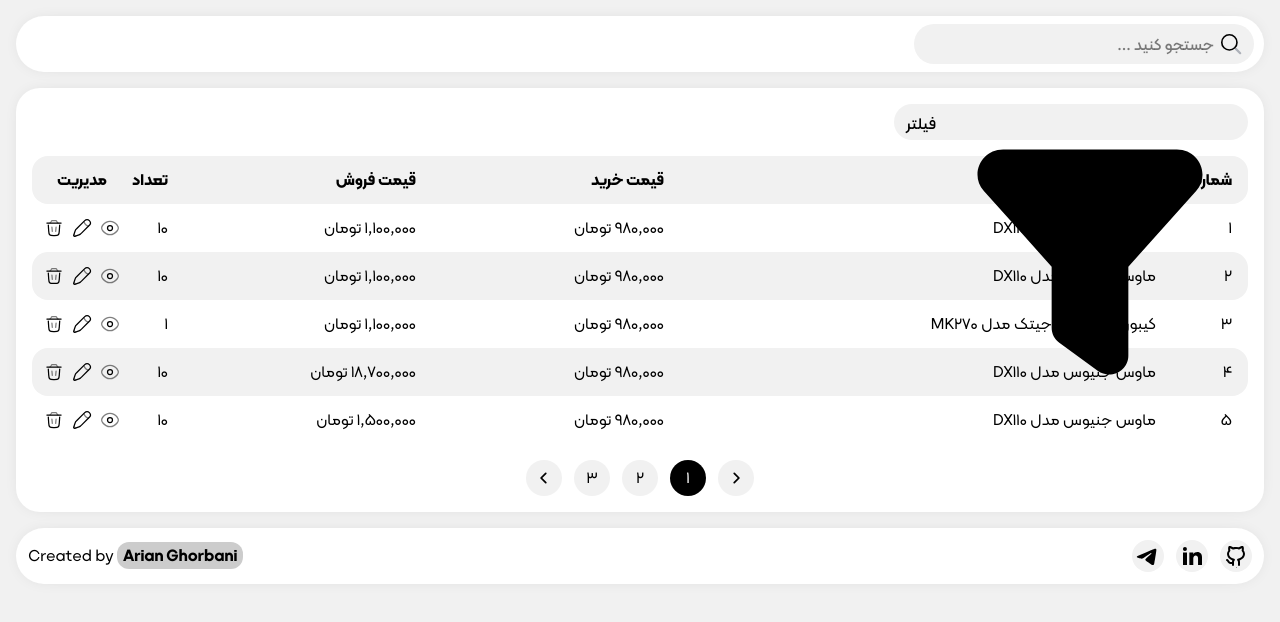
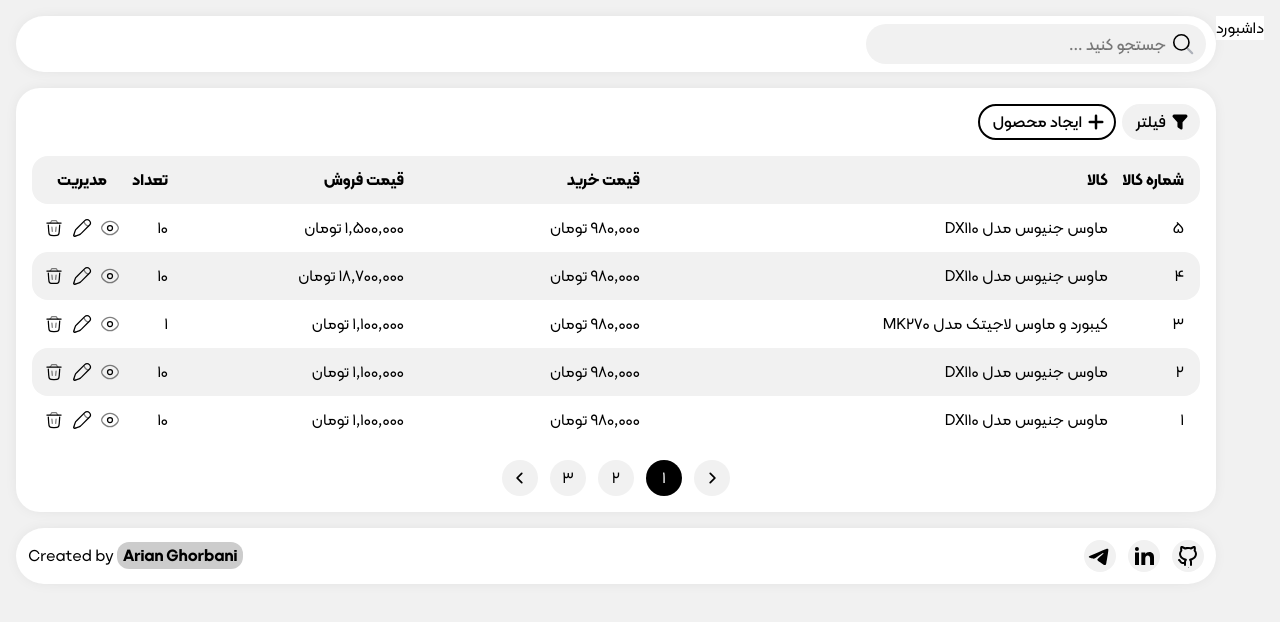
Before and after one commit to arian-ghorbani/AvangDashboard, a React (Vite) app: page / in a window 1280 px wide. Shown: the top 622 px of the page. Built offline with nearby package versions, Linux system fonts and the light colour scheme.

Commit message:
Feat: creat new product button

```diff
--- a/public/css/style.css
+++ b/public/css/style.css
@@ -54,6 +54,10 @@
     @apply p-4 font-kalameh-regular text-size-description bg-basebackground;
   }
 
+  #root {
+    @apply h-dvh;
+  }
+
   /** ----- Header ----- */
   .export-btn,
   .import-btn {
@@ -62,12 +66,14 @@
 
   /** ----- Main ----- */
   /*? ----- Filter ----- */
-  .filter-button {
-    @apply font-kalameh-medium bg-basebackground text-primary-text rounded-full cursor-pointer transition-colors duration-300 hover:bg-black hover:text-white active:bg-black active:text-white active:[&_path]:fill-white;
+  .filter-button,
+  .add-new-product-btn {
+    @apply size-9 p-2 flex items-center justify-center gap-x-1 font-kalameh-medium text-primary-text border-2 border-solid border-transparent rounded-full cursor-pointer transition-colors duration-300 md:w-fit md:pl-3 hover:!bg-black hover:text-white active:!bg-black active:text-white;
   }
 
-  .filter-button path {
-    @apply transition-colors duration-300 hover:fill-white;
+  .filter-button svg,
+  .add-new-product-btn svg {
+    @apply size-4.5 transition-colors duration-300 lg:size-5;
   }
 
   /*? ----- Table ----- */
--- /dev/null
+++ b/src/components/AddNewProduct.jsx
@@ -0,0 +1,20 @@
+function AddNewProduct({ children }) {
+  return (
+    <button type="button" className="add-new-product-btn border-black">
+      <span>
+        <svg xmlns="http://www.w3.org/2000/svg" viewBox="0 0 16 16">
+          <path
+            fill="currentColor"
+            d="M9 3a1 1 0 0 0-2 0v4H3a1 1 0 0 0 0 2h4v4a1 1 0 0 0 2 0V9h4a1 1 0 0 0 0-2H9z"
+          />
+        </svg>
+      </span>
+
+      <span className="hidden md:inline-flex md:items-center md:justify-center">
+        {children}
+      </span>
+    </button>
+  );
+}
+
+export default AddNewProduct;
--- a/src/components/Header.jsx
+++ b/src/components/Header.jsx
@@ -1,5 +1,3 @@
-import Export from "../features/Export";
-import Import from "../features/Import";
 import Searchbox from "./Searchbox";
 
 const Header = () => {
@@ -10,16 +8,11 @@ const Header = () => {
           <button
             type="button"
             aria-label="منو"
-            className="size-8.5 p-1.5 grow-0 shrink-0 flex items-center justify-center bg-basebackground rounded-full md:hidden"
+            className="size-8.5 p-1.5 grow-0 shrink-0 flex items-center justify-center bg-basebackground rounded-full transition-colors duration-300 md:hidden [&_svg]:size-5.5 active:bg-black active:text-white"
           >
-            <svg
-              xmlns="http://www.w3.org/2000/svg"
-              viewBox="0 0 24 24"
-              className="size-full"
-            >
+            <svg xmlns="http://www.w3.org/2000/svg" viewBox="0 0 24 24">
               <path
                 fill="currentColor"
-                className="fill-primary-icon"
                 d="M2 6a1 1 0 0 1 1-1h18a1 1 0 1 1 0 2H3a1 1 0 0 1-1-1m0 6.032a1 1 0 0 1 1-1h18a1 1 0 1 1 0 2H3a1 1 0 0 1-1-1m1 5.033a1 1 0 1 0 0 2h18a1 1 0 0 0 0-2z"
               />
             </svg>
--- /dev/null
+++ b/src/components/Modal/Modal.jsx
@@ -0,0 +1,5 @@
+function Modal({ children }) {
+  return <div className="modal">{children}</div>;
+}
+
+export default Modal;
--- a/src/components/Tools/elements/EditTool.jsx
+++ b/src/components/Tools/elements/EditTool.jsx
@@ -5,7 +5,7 @@ function EditTool() {
       className="edit-tool-btn hover:[&_path]:stroke-yellow-600 active:[&_path]:stroke-yellow-600"
     >
       <svg xmlns="http://www.w3.org/2000/svg" viewBox="0 0 24 24">
-        <g fill="none" stroke="currentColor" stroke-width="1.5">
+        <g fill="none" stroke="currentColor" strokeWidth="1.5">
           <path d="m15.287 3.152l-.927.927l-8.521 8.52c-.577.578-.866.867-1.114 1.185a6.6 6.6 0 0 0-.749 1.211c-.173.364-.302.752-.56 1.526l-1.094 3.281l-.268.802a1.06 1.06 0 0 0 1.342 1.342l.802-.268l3.281-1.094c.775-.258 1.162-.387 1.526-.56q.647-.308 1.211-.749c.318-.248.607-.537 1.184-1.114l8.521-8.521l.927-.927a3.932 3.932 0 0 0-5.561-5.561Z" />
           <path
             d="M14.36 4.078s.116 1.97 1.854 3.708s3.707 1.853 3.707 1.853M4.198 21.678l-1.876-1.876"
--- a/src/components/Tools/elements/RemoveTool.jsx
+++ b/src/components/Tools/elements/RemoveTool.jsx
@@ -5,13 +5,13 @@ function RemoveTool() {
       className="remove-tool-btn hover:[&_path]:stroke-red-600 active:[&_path]:stroke-red-600"
     >
       <svg xmlns="http://www.w3.org/2000/svg" viewBox="0 0 24 24">
-        <g fill="none" stroke="currentColor" stroke-width="1.5">
+        <g fill="none" stroke="currentColor" strokeWidth="1.5">
           <path
-            stroke-linecap="round"
+            strokeLinecap="round"
             d="M20.5 6h-17m15.333 2.5l-.46 6.9c-.177 2.654-.265 3.981-1.13 4.79s-2.195.81-4.856.81h-.774c-2.66 0-3.99 0-4.856-.81c-.865-.809-.953-2.136-1.13-4.79l-.46-6.9"
           />
           <path
-            stroke-linecap="round"
+            strokeLinecap="round"
             d="m9.5 11l.5 5m4.5-5l-.5 5"
             opacity="0.5"
           />
--- a/src/components/Tools/elements/ShowTool.jsx
+++ b/src/components/Tools/elements/ShowTool.jsx
@@ -5,7 +5,7 @@ function ShowTool() {
       className="show-tool-btn hover:[&_path]:stroke-blue-600 active:[&_path]:stroke-blue-600"
     >
       <svg xmlns="http://www.w3.org/2000/svg" viewBox="0 0 24 24">
-        <g fill="none" stroke="currentColor" stroke-width="1.5">
+        <g fill="none" stroke="currentColor" strokeWidth="1.5">
           <path
             d="M3.275 15.296C2.425 14.192 2 13.639 2 12c0-1.64.425-2.191 1.275-3.296C4.972 6.5 7.818 4 12 4s7.028 2.5 8.725 4.704C21.575 9.81 22 10.361 22 12c0 1.64-.425 2.191-1.275 3.296C19.028 17.5 16.182 20 12 20s-7.028-2.5-8.725-4.704Z"
             opacity="0.5"
--- a/src/components/layout/MainRoot.jsx
+++ b/src/components/layout/MainRoot.jsx
@@ -5,8 +5,10 @@ import Sidebar from "../Sidebar";
 
 const MainRoot = () => {
   return (
-    <div className="container">
-      <section id="section-content" className="space-y-4">
+    <div className="container h-full flex items-start justify-start">
+      <Sidebar />
+
+      <section id="section-content" className="h-full space-y-4 shrink grow">
         <Header />
 
         <main>
--- a/src/features/Filter.jsx
+++ b/src/features/Filter.jsx
@@ -1,18 +1,12 @@
-import clsx from "clsx";
-
-const Filter = ({ style, children }) => {
+const Filter = ({ children }) => {
   return (
     <button
       type="button"
       aria-label="فیلتر"
-      className={clsx("filter-button", style)}
+      className="filter-button bg-basebackground border-basebackground hover:border-black active:border-black"
     >
       <span>
-        <svg
-          xmlns="http://www.w3.org/2000/svg"
-          viewBox="0 0 24 24"
-          className="size-full"
-        >
+        <svg xmlns="http://www.w3.org/2000/svg" viewBox="0 0 24 24">
           <path
             fill="currentColor"
             d="M5.05 3C3.291 3 2.352 5.024 3.51 6.317l5.422 6.059v4.874c0 .472.227.917.613 1.2l3.069 2.25c1.01.742 2.454.036 2.454-1.2v-7.124l5.422-6.059C21.647 5.024 20.708 3 18.95 3z"
--- a/src/features/LastProduct.jsx
+++ b/src/features/LastProduct.jsx
@@ -3,7 +3,6 @@ import TableBody from "../components/Table/elements/TableBody";
 import TableCell from "../components/Table/elements/TableCell";
 import TableHead from "../components/Table/elements/TableHead";
 import TableRow from "../components/Table/elements/TableRow";
-import Tools from "../components/Tools/Tools";
 import EditTool from "../components/Tools/elements/EditTool";
 import RemoveTool from "../components/Tools/elements/RemoveTool";
 import ShowTool from "../components/Tools/elements/ShowTool";
--- a/src/pages/Dashboard/page.jsx
+++ b/src/pages/Dashboard/page.jsx
@@ -1,9 +1,9 @@
 import { Activity, useEffect, useState } from "react";
 import Filter from "../../features/Filter";
-import Searchbox from "../../components/Searchbox";
 import { TABLE_HEAD_TITLES } from "/src/data/constants";
 import LastProducts from "../../features/LastProduct";
 import Pagination from "../../components/Table/elements/Pagination";
+import AddNewProduct from "../../components/AddNewProduct";
 
 const Dashboard = () => {
   const [products, setProducts] = useState([]);
@@ -26,9 +26,9 @@ const Dashboard = () => {
   return (
     <div className="size-full p-1.5 space-y-1.5 bg-card shadow-sm rounded-3xl md:p-2 md:space-y-2 lg:p-4 lg:space-y-4">
       <section className="section-tools flex items-center justify-start gap-x-1.5 ">
-        <Filter style="size-9 p-2 flex item-center gap-x-1 shrink-0 grow-0 md:w-fit md:pl-3">
-          فیلتر
-        </Filter>
+        <Filter>فیلتر</Filter>
+
+        <AddNewProduct>ایجاد محصول</AddNewProduct>
       </section>
 
       <section className="main-content space-y-1.5 md:space-y-2 lg:space-y-4">
@@ -38,7 +38,7 @@ const Dashboard = () => {
           }
         >
           <LastProducts
-            products={products}
+            products={[...products].reverse()}
             tableHeadTitles={TABLE_HEAD_TITLES}
           />
 
```
